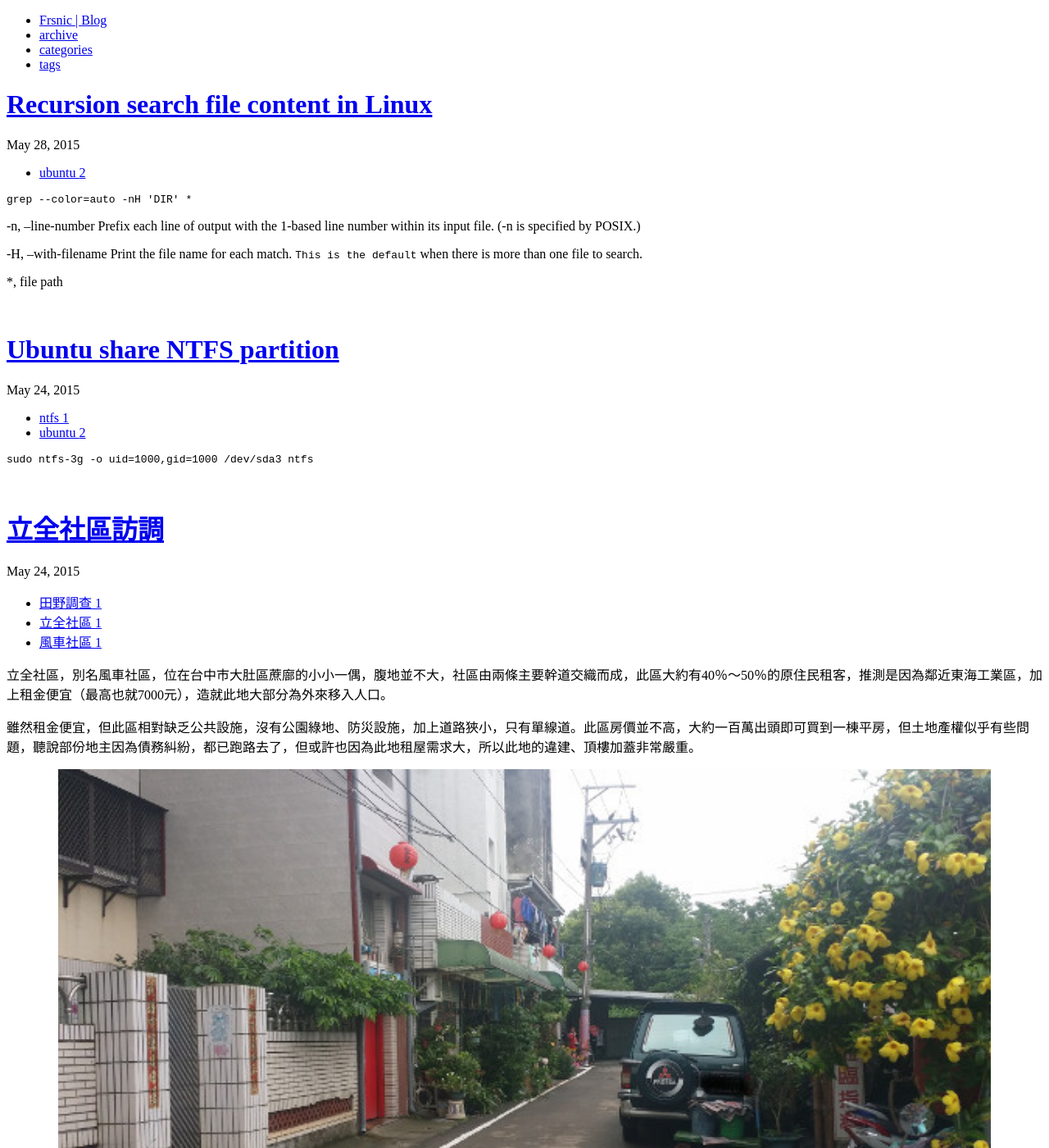
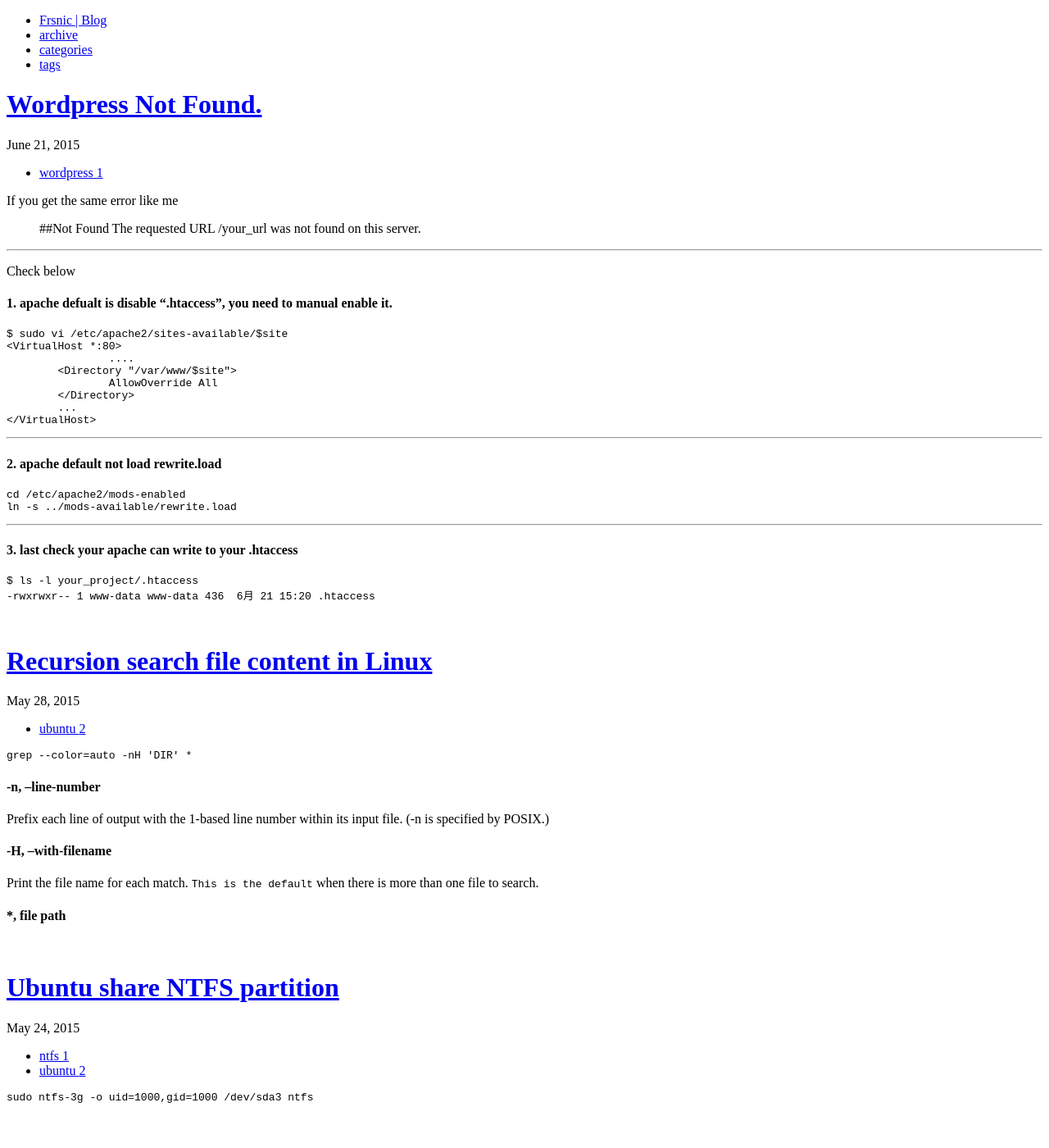
Before and after one commit to frsnic/frsnic.github.io, a Jekyll site: the page built from index.html, in a window 1280 px wide and 1400 px high. Shown: the whole window at 82% size. Built offline with Jekyll 4.4.1, drawn with Linux system fonts in a browser that asks for light colours; Markdown is read by kramdown in place of the engine named in the settings; the list of posts is cut into pages by our own code; comment, search, counter and statistics services are not loaded.

Commit message:
add wordpress-not-found

````diff
--- /dev/null
+++ b/_posts/2015-06-21-wordpress-not-found.md
@@ -0,0 +1,38 @@
+---
+layout: post
+title: "Wordpress Not Found."
+description: ""
+category: wordpress, note
+tags: [wordpress]
+---
+{% include JB/setup %}
+
+If you get the same error like me
+> ##Not Found
+The requested URL /your_url was not found on this server.
+
+***
+Check  below
+#### 1. apache defualt is disable ".htaccess", you need to manual enable it.
+```
+$ sudo vi /etc/apache2/sites-available/$site
+<VirtualHost *:80>
+		....
+        <Directory "/var/www/$site">
+                AllowOverride All
+        </Directory>
+        ...
+</VirtualHost>
+```
+***
+#### 2. apache default not load rewrite.load
+```
+cd /etc/apache2/mods-enabled
+ln -s ../mods-available/rewrite.load
+```
+***
+#### 3. last check your apache can write to your .htaccess
+```
+$ ls -l your_project/.htaccess
+-rwxrwxr-- 1 www-data www-data 436  6月 21 15:20 .htaccess
+```
````
Also changed, not shown: _posts/2015-05-28-recursion-search-file-content-in-linux.md (+5 -5 lines).
